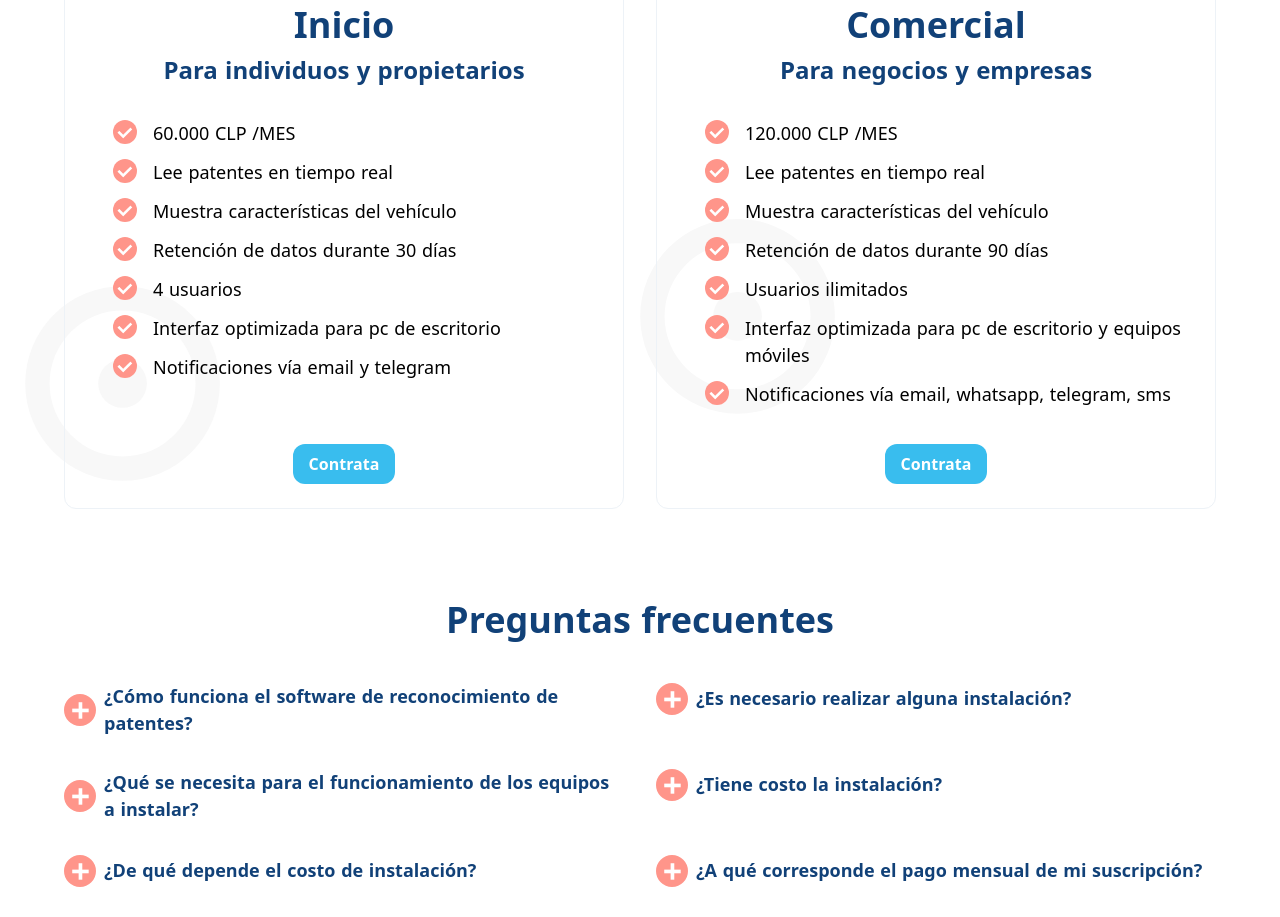
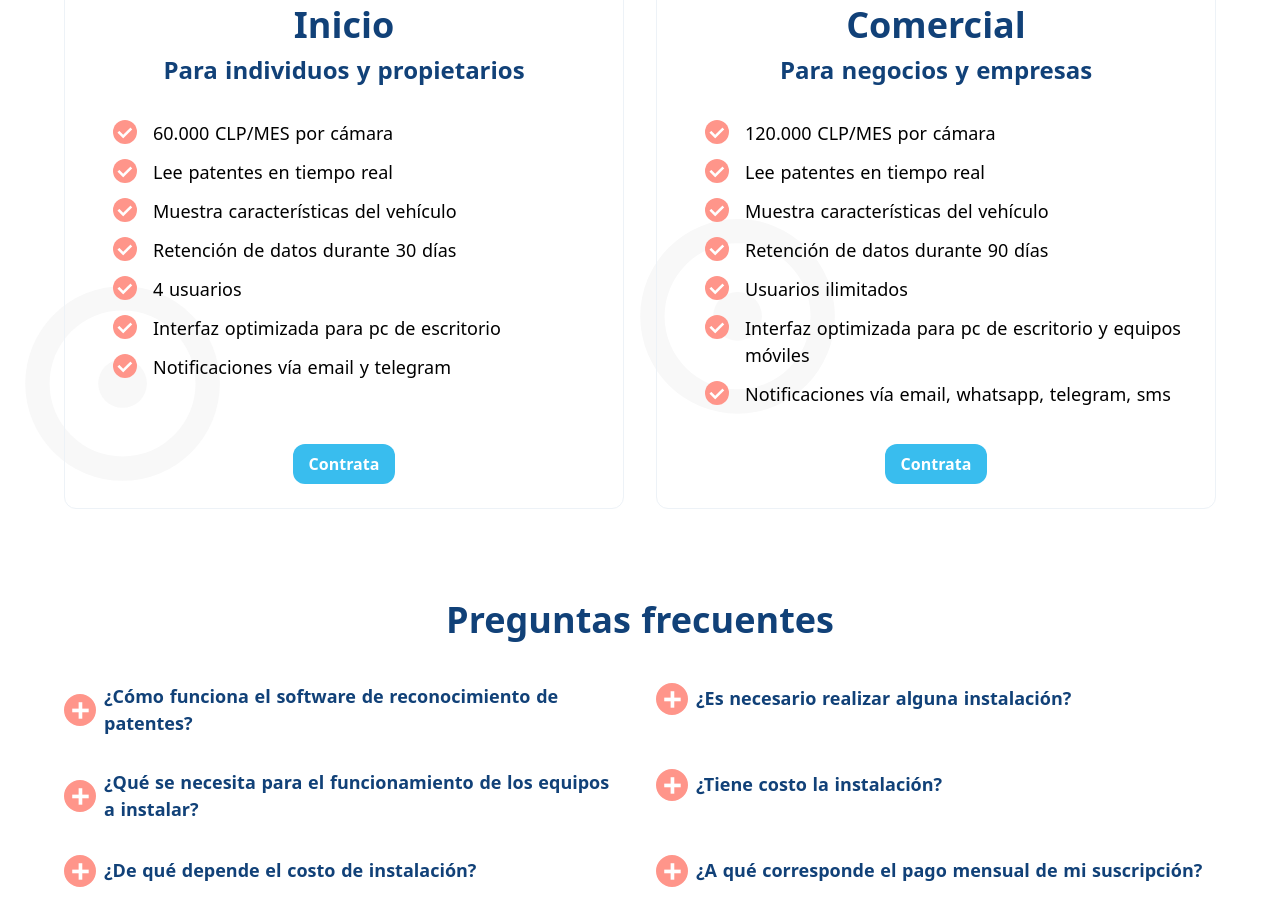
Before and after one commit to obedmacallums/parkingfile_page, a Nuxt app: page / in a window 1280 px wide. Shown: the part 2280-3197 px from the top of the page. Built offline with nearby package versions, Linux system fonts and the light colour scheme; no server answers.

Commit message:
updated plan data file

```diff
--- a/assets/plan_data.json
+++ b/assets/plan_data.json
@@ -2,7 +2,7 @@
     {"title": "Inicio",
     "subtitle": "Para individuos y propietarios",
     "icon_path": "~assets/img/facebook.svg",
-    "feature_list": ["60.000 CLP /MES",
+    "feature_list": ["60.000 CLP/MES por cámara",
                     "Lee patentes en tiempo real",
                     "Muestra características del vehículo",
                     "Retención de datos durante 30 días",
@@ -17,7 +17,7 @@
     {"title": "Comercial",
     "subtitle": "Para negocios y empresas",
     "icon_path": "~assets/img/facebook.svg",
-    "feature_list": ["120.000 CLP /MES",
+    "feature_list": ["120.000 CLP/MES por cámara",
                     "Lee patentes en tiempo real",
                     "Muestra características del vehículo",
                     "Retención de datos durante 90 días",
--- a/components/Form.vue
+++ b/components/Form.vue
@@ -265,7 +265,7 @@ async signIn(){
 
     created(){
       this.signIn()
-      auth.onAuthStateChanged(firebaseUser => console.log("firebaseUser"))
+      //auth.onAuthStateChanged(firebaseUser => console.log("firebaseUser"))
 
     }
 ,
```
